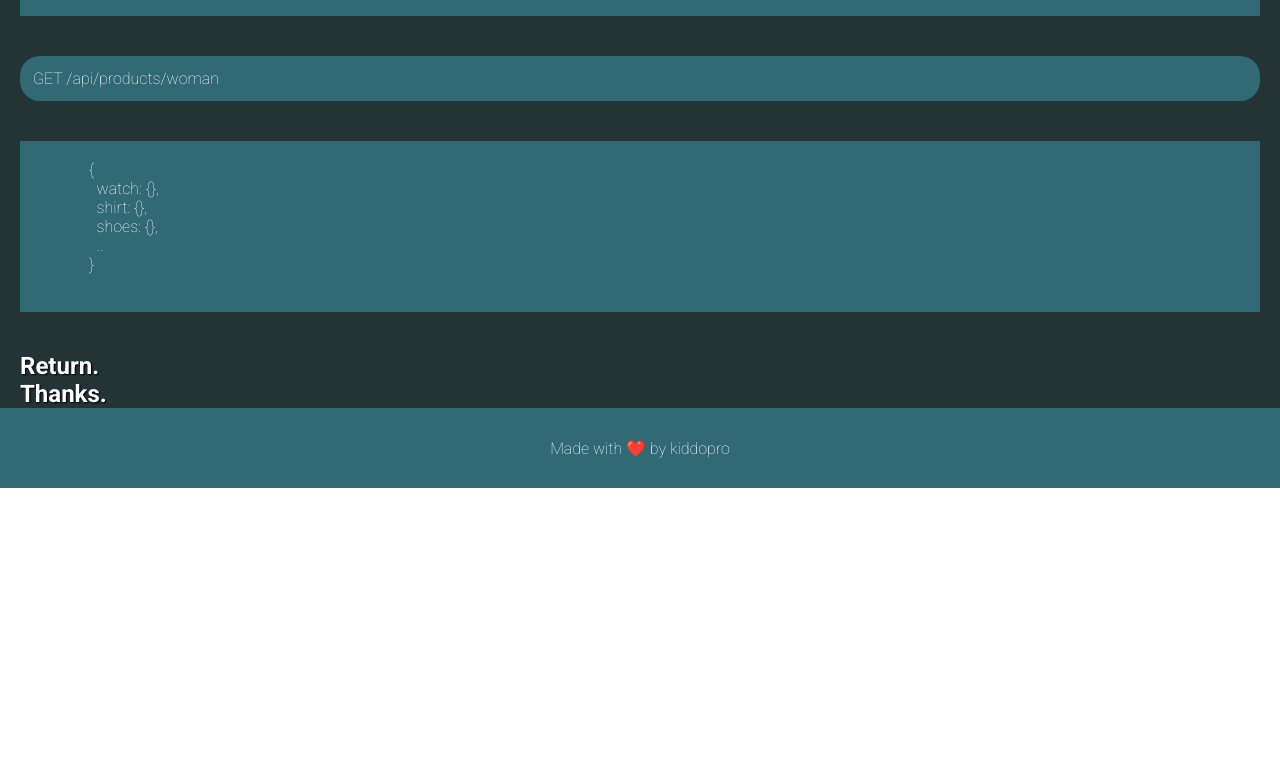
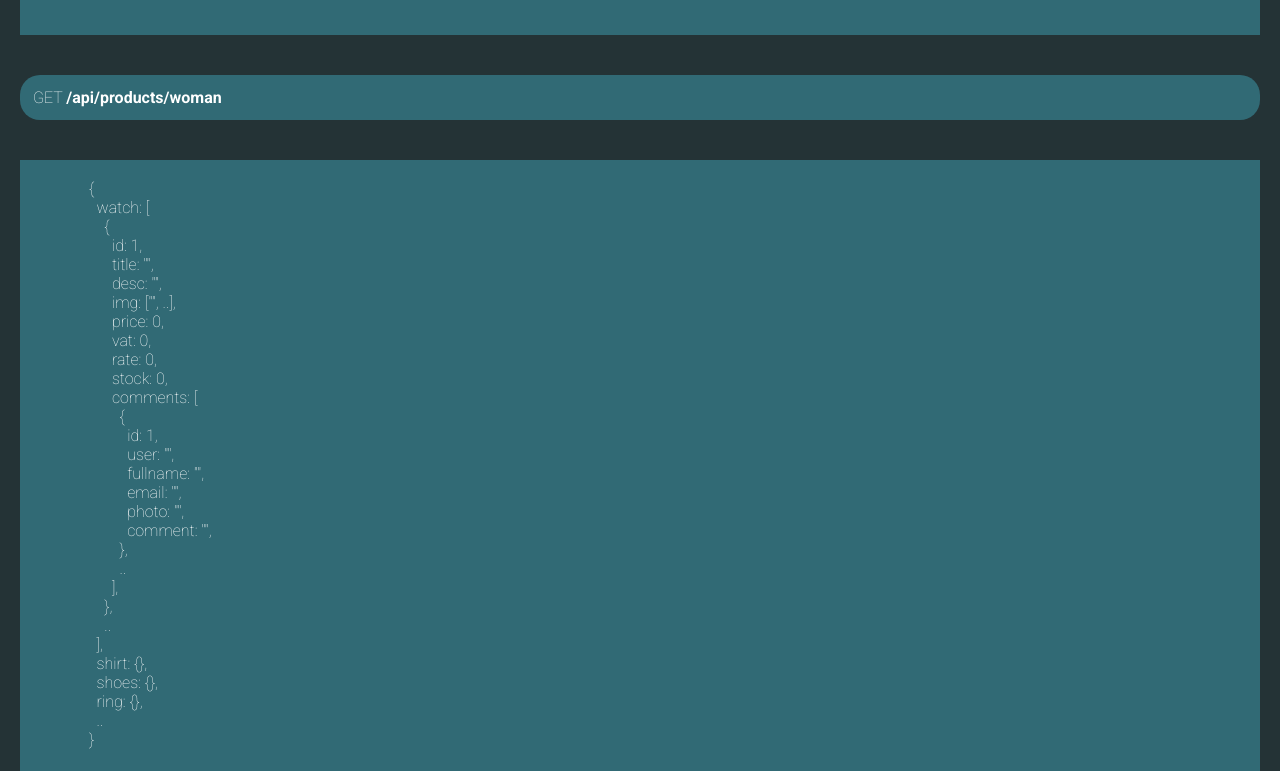
Before and after one commit to kiddopro/eshop-api, a website: page public/index.html in a window 1280 px wide. Shown: the part 1176-1947 px from the top of the page. Before the commit the page ends 1664 px from the top, so only its background shows below. Drawn offline with Linux system fonts and the light colour scheme.

Commit message:
added code for woman category

```diff
--- a/public/index.html
+++ b/public/index.html
@@ -54,7 +54,7 @@
           <section id="endpoint">
             <h2>Endpoint.</h2>
             <div class="uri">
-              GET /api/products
+              GET <b>/api/products</b>
             </div>
             <div class="response">
               <pre>
@@ -67,7 +67,7 @@
               </pre>
             </div>
             <div class="uri">
-              GET /api/products/man
+              GET <b>/api/products/man</b>
             </div>
             <div class="response">
               <pre>
@@ -87,12 +87,13 @@
                           {
                             id: 1,
                             user: "",
+                            fullname: "",
                             email: "",
                             photo: "",
                             comment: "",
                           },
                           ..
-                        ]
+                        ],
                       },
                       ..
                     ],
@@ -105,15 +106,39 @@
               </pre>
             </div>
             <div class="uri">
-              GET /api/products/woman
+              GET <b>/api/products/woman</b>
             </div>
             <div class="response">
               <pre>
                 <code>
                   {
-                    watch: {},
+                    watch: [
+                      {
+                        id: 1,
+                        title: "",
+                        desc: "",
+                        img: ["", ..],
+                        price: 0,
+                        vat: 0,
+                        rate: 0,
+                        stock: 0,
+                        comments: [
+                          {
+                            id: 1,
+                            user: "",
+                            fullname: "",
+                            email: "",
+                            photo: "",
+                            comment: "",
+                          },
+                          ..
+                        ],
+                      },
+                      ..
+                    ],
                     shirt: {},
                     shoes: {},
+                    ring: {},
                     ..
                   }
                 </code>
```
